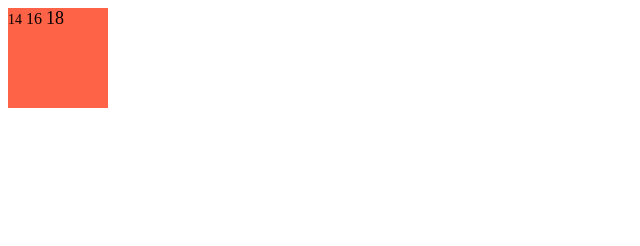
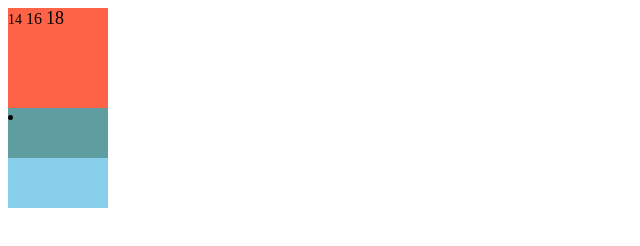
Before and after one commit to imslee100/SCSS-Basic, a website built with Parcel: page index.html in a window 1280 px wide. Shown: the whole page, without its empty margins (0-640 px from the left). Built offline with nearby package versions, Linux system fonts and the light colour scheme.

Commit message:
Nesting at-root

```diff
--- a/index.html
+++ b/index.html
@@ -15,6 +15,9 @@
             <span class="fs-large">18</span>
         </div>
     </div>
-
+    <div class="list">
+        <li></li>
+    </div>
+    <div class="box"></div>
 </body>
 </html>
--- a/main.scss
+++ b/main.scss
@@ -18,3 +18,21 @@
         font-size: 18px;
     }
 }
+
+
+.list {
+    $w: 100px;
+    $h: 50px;
+
+    li {
+        width: $w;
+        height: $h;
+        background-color: cadetblue;
+    }
+
+    @at-root .box {
+        width: $w;
+        height: $h;
+        background-color: skyblue;
+    }
+}
```
